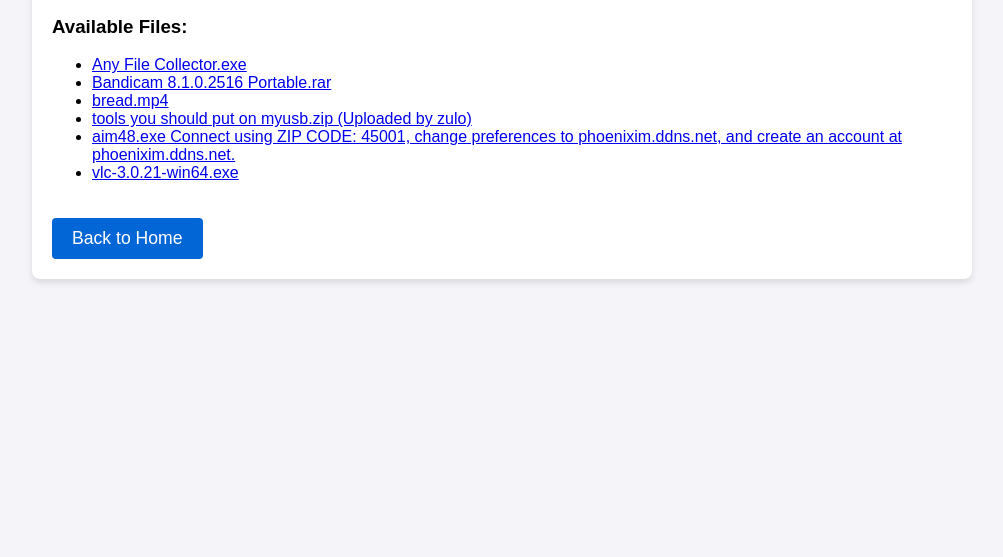
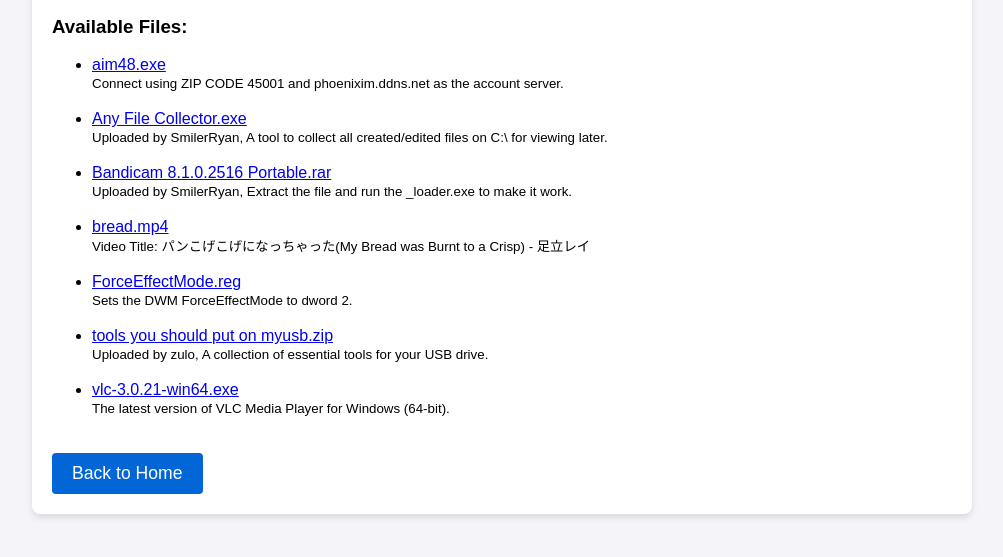
Before and after one commit to zeq1568/myfile.github.io, a plain HTML site: page files.html in a window 1280 px wide. Shown: the part 151-708 px from the top of the page, without its empty margins (138-1141 px from the left). Drawn offline with Linux system fonts and the light colour scheme.

Commit message:
Update files.html
Add description to each file.

```diff
--- a/files.html
+++ b/files.html
@@ -15,22 +15,38 @@
     <h3>Available Files:</h3>
     <ul>
         <li>
-            <a href="https://github.com/zeq1568/zeq1568.github.io/raw/refs/heads/main/files/Any%20File%20Collector.exe" target="_blank">Any File Collector.exe</a>
+            <a href="https://github.com/zeq1568/zeq1568.github.io/raw/refs/heads/main/files/aim48.exe" target="_blank">aim48.exe</a><br>
+            <small>Connect using ZIP CODE 45001 and phoenixim.ddns.net as the account server.</small>
         </li>
+        <br>
         <li>
-            <a href="https://github.com/zeq1568/zeq1568.github.io/raw/refs/heads/main/files/Bandicam%208.1.0.2516%20Portable.rar" target="_blank">Bandicam 8.1.0.2516 Portable.rar</a>
+            <a href="https://github.com/zeq1568/zeq1568.github.io/raw/refs/heads/main/files/Any%20File%20Collector.exe" target="_blank">Any File Collector.exe</a><br>
+            <small>Uploaded by SmilerRyan, A tool to collect all created/edited files on C:\ for viewing later.</small>
         </li>
+        <br>
         <li>
-            <a href="https://github.com/zeq1568/zeq1568.github.io/raw/refs/heads/main/files/bread.mp4" target="_blank">bread.mp4</a>
+            <a href="https://github.com/zeq1568/zeq1568.github.io/raw/refs/heads/main/files/Bandicam%208.1.0.2516%20Portable.rar" target="_blank">Bandicam 8.1.0.2516 Portable.rar</a><br>
+            <small>Uploaded by SmilerRyan, Extract the file and run the _loader.exe to make it work.</small>
         </li>
+        <br>
         <li>
-            <a href="https://github.com/zeq1568/zeq1568.github.io/raw/refs/heads/main/files/tools%20you%20should%20put%20on%20myusb.zip" target="_blank">tools you should put on myusb.zip (Uploaded by zulo)</a>
+            <a href="https://github.com/zeq1568/zeq1568.github.io/raw/refs/heads/main/files/bread.mp4" target="_blank">bread.mp4</a><br>
+            <small>Video Title: パンこげこげになっちゃった(My Bread was Burnt to a Crisp) - 足立レイ</small>
         </li>
+        <br>
         <li>
-            <a href="https://github.com/zeq1568/zeq1568.github.io/raw/refs/heads/main/files/aim48.exe" target="_blank">aim48.exe Connect using ZIP CODE: 45001, change preferences to phoenixim.ddns.net, and create an account at phoenixim.ddns.net.</a>
+            <a href="https://github.com/zeq1568/zeq1568.github.io/raw/refs/heads/main/files/ForceEffectMode.reg" target="_blank">ForceEffectMode.reg</a><br>
+            <small>Sets the DWM ForceEffectMode to dword 2.</small>
         </li>
+        <br>
         <li>
-            <a href="https://mirror.turbozoneinternet.net.br/videolan/vlc/3.0.21/win64/vlc-3.0.21-win64.exe" target="_blank">vlc-3.0.21-win64.exe</a>
+            <a href="https://github.com/zeq1568/zeq1568.github.io/raw/refs/heads/main/files/tools%20you%20should%20put%20on%20myusb.zip" target="_blank">tools you should put on myusb.zip</a><br>
+            <small>Uploaded by zulo, A collection of essential tools for your USB drive.</small>
+        </li>
+        <br>
+        <li>
+            <a href="https://mirror.turbozoneinternet.net.br/videolan/vlc/3.0.21/win64/vlc-3.0.21-win64.exe" target="_blank">vlc-3.0.21-win64.exe</a><br>
+            <small>The latest version of VLC Media Player for Windows (64-bit).</small>
         </li>
     </ul>
 
```
